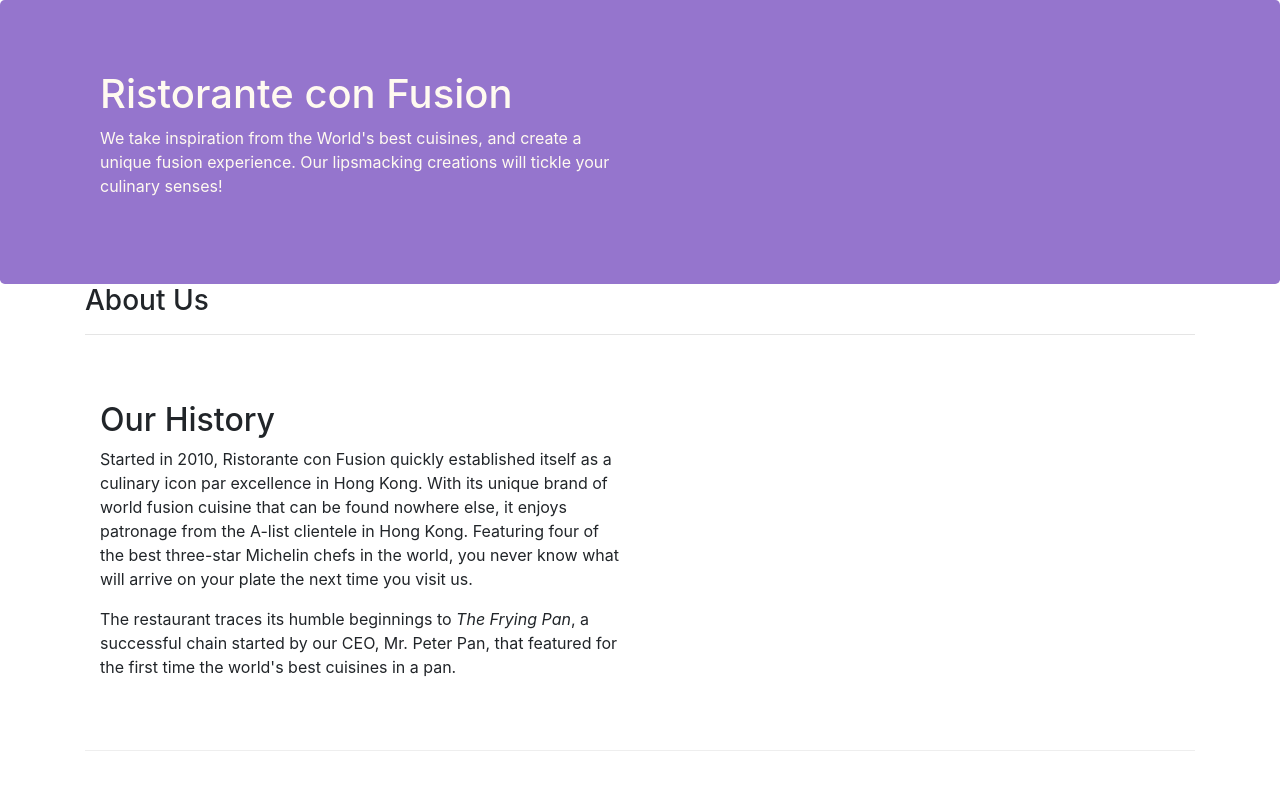
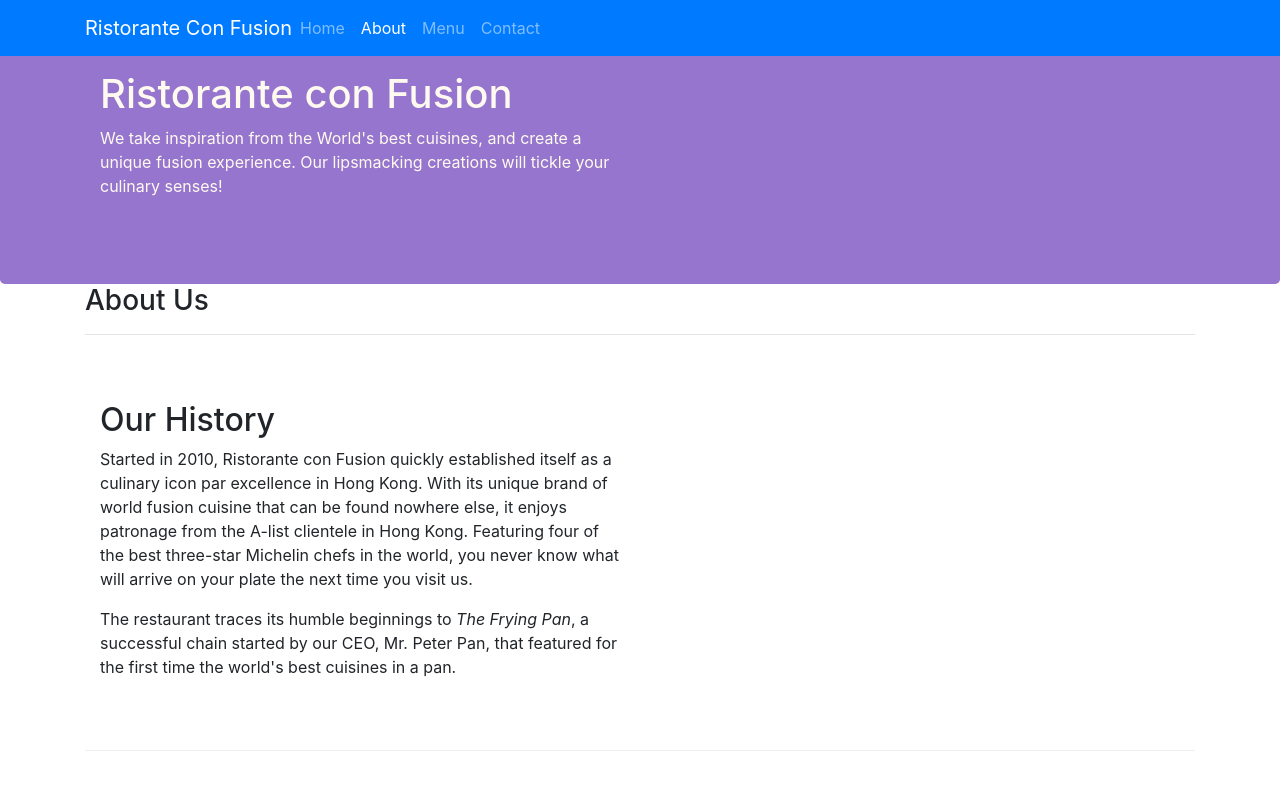
Before and after one commit to Abhinav-Telukunta/Bootstrap, a website: page aboutus.html in a window 1280 px wide. Shown: the top 798 px of the page. Drawn offline with nearby package versions, Linux system fonts and the light colour scheme.

Commit message:
navigation-1

```diff
--- a/aboutus.html
+++ b/aboutus.html
@@ -16,7 +16,23 @@
 </head>
 
 <body>
+    <nav class="navbar navbar-dark navbar-expand-sm bg-primary fixed-top">
+        <div class="container">
+            <button class="navbar-toggler" type="button" data-toggle="collapse" data-target="#Navbar">
+                <span class="navbar-toggler-icon"></span>
+            </button>
+            <a class="navbar-brand mr-auto" href="./index.html">Ristorante Con Fusion</a>
+            <div class="collapse navbar-collapse" id="Navbar">
+                <ul class="navbar-nav mr-auto">
+                    <li class="nav-item"><a class="nav-link" href="./index.html">Home</a></li>
+                    <li class="nav-item active"><a class="nav-link" href="#">About</a></li>
+                    <li class="nav-item"><a class="nav-link" href="#">Menu</a></li>
+                    <li class="nav-item"><a class="nav-link" href="#">Contact</a></li>
+                </ul>
+            </div>
+        </div>
 
+    </nav>
     <header class="jumbotron">
         <div class="container">
             <div class="row row-header">
@@ -71,7 +87,7 @@
                 <div class="col-4 offset-1 col-sm-2">
                     <h5>Links</h5>
                     <ul class="list-unstyled">
-                        <li><a href="#">Home</a></li>
+                        <li><a href="./index.html">Home</a></li>
                         <li><a href="#">About</a></li>
                         <li><a href="#">Menu</a></li>
                         <li><a href="#">Contact</a></li>
```
Also changed, not shown: index.html (+7 -2 lines).
